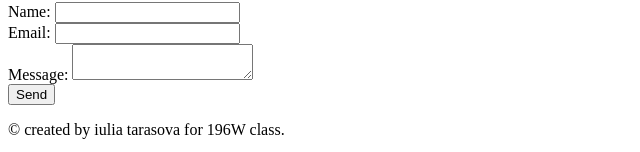
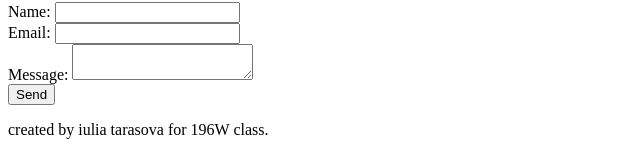
Before and after one commit to iuliaonair/iuliaonair.github.io, a plain HTML site: page index.html in a window 1280 px wide. Shown: the part 1324-1476 px from the top of the page, 0-640 px from the left. Drawn offline with Linux system fonts and the light colour scheme.

Commit message:
Updated the footer

```diff
--- a/index.html
+++ b/index.html
@@ -90,7 +90,7 @@
 </section>
 </main>
 <footer>
-	<p>&copy; created by iulia tarasova for 196W class.</p>
+	<p>created by iulia tarasova for 196W class.</p>
 </footer>
 </body>
 </html>
```
